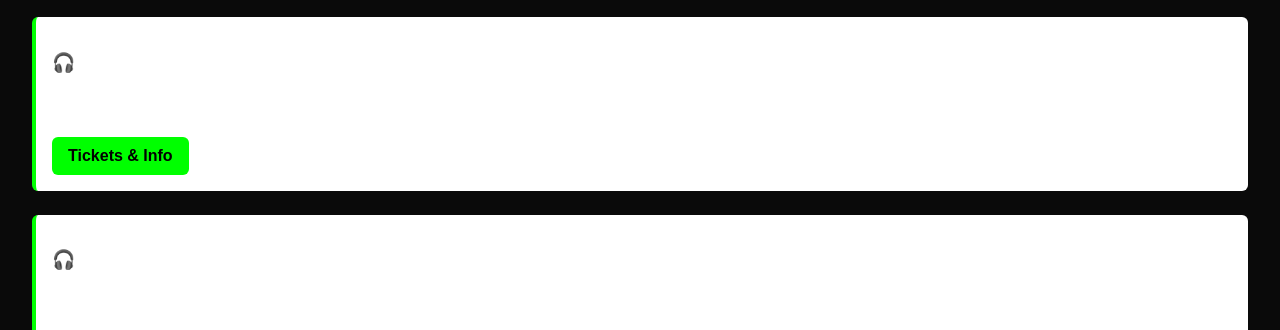
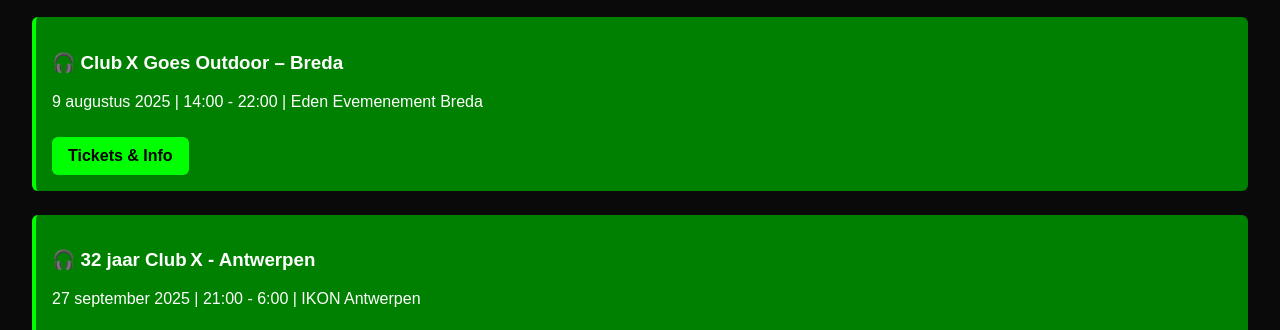
Before and after one commit to clubxbelgium/club-x, a plain HTML site: page index.html in a window 1280 px wide. Shown: the part 470-800 px from the top of the page. Drawn offline with Linux system fonts and the light colour scheme.

Commit message:
Add files via upload

```diff
--- a/style.css
+++ b/style.css
@@ -27,7 +27,7 @@ section, main {
   padding: 2em;
 }
 .event {
-  background: white;
+  background: green;
   margin-bottom: 1.5em;
   padding: 1em;
   border-left: 4px solid #00ff00;
```
Also changed, not shown: shop.html (+1 -1 lines).
